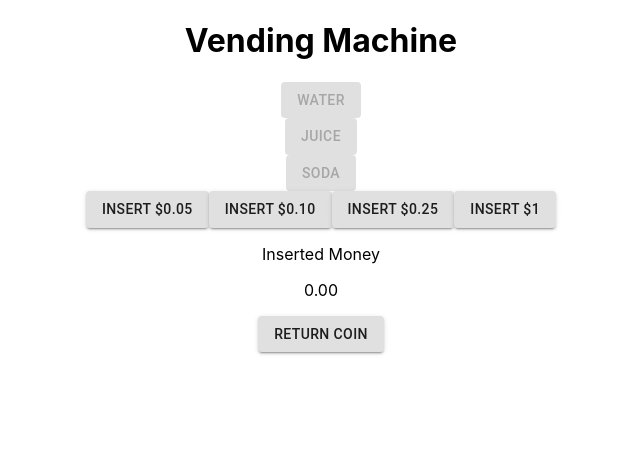
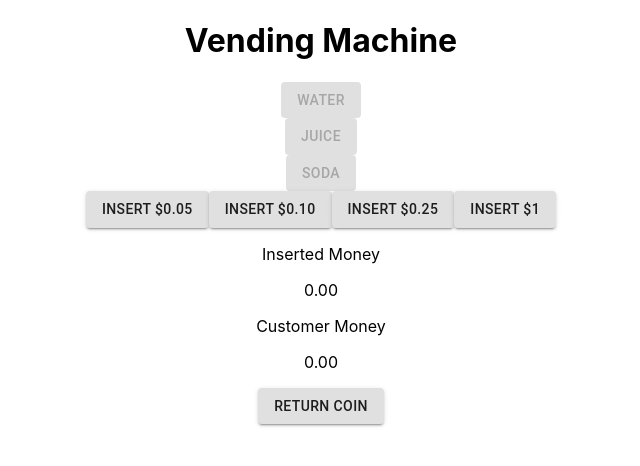
Before and after one commit to ChristiancChavez/vendingMachine, a React (Create React App) app: page / in a window 1280 px wide. Shown: the top 466 px of the page, without its empty margins (319-959 px from the left). Built offline with nearby package versions, Linux system fonts and the light colour scheme.

Commit message:
add return customer moneyfunctionality

```diff
--- a/src/components/VendingMachine.jsx
+++ b/src/components/VendingMachine.jsx
@@ -25,6 +25,7 @@ const VendingMachine = () => {
 
     const [insertedMoney, setInsertedMoney] = useState(0);
     const [selectedItem, setSelectedItem] = useState(null);
+    const [customerMoney, setCustomermoney] = useState(0);
 
     const handleSelectItem = (item) => {
         if (insertedMoney >= item.price && item.count > 0) {
@@ -38,7 +39,9 @@ const VendingMachine = () => {
     };
 
     const handleReturnCoin = () => {
+        setCustomermoney(prev => prev + insertedMoney);
         setInsertedMoney(0);
+
     };
 
     const handleInsertMoney = (amount) => {
@@ -47,7 +50,7 @@ const VendingMachine = () => {
     };
 
     const insertedMoneyRounded = insertedMoney.toFixed(2);
-
+    const customerMoneyRounded = customerMoney.toFixed(2);
     const calculateChange = (changeAmount) => {
         const change = {};
         const availableCoins = [1, 0.25, 0.10, 0.05];
@@ -115,6 +118,10 @@ const VendingMachine = () => {
                 <p>{insertedMoneyRounded}</p>
             </div>
             <div>
+                <p>Customer Money</p>
+                <p>{customerMoneyRounded}</p>
+            </div>
+            <div>
                 <MethodButton
                     onClick={handleReturnCoin}
                     text="Return Coin"
```
